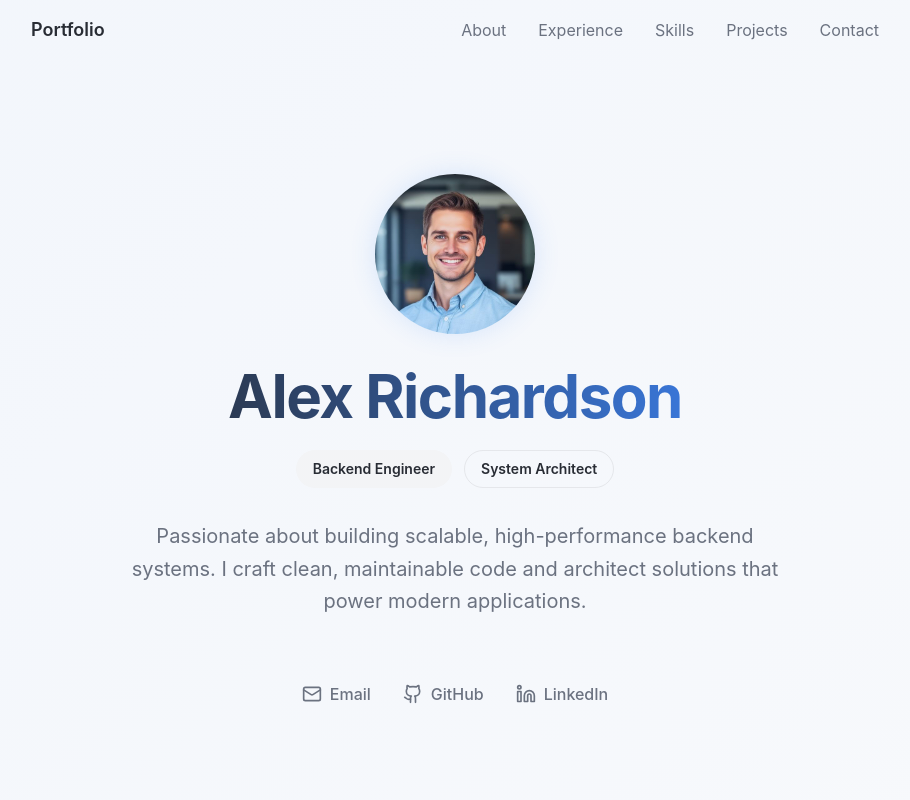
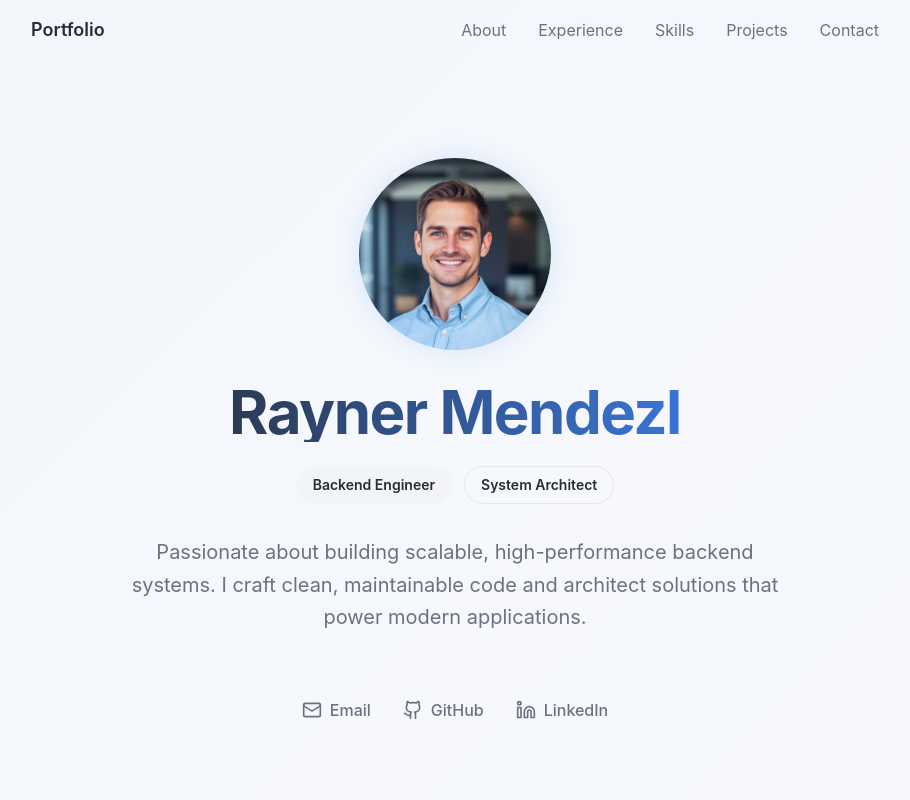
Before and after one commit to RaynerMDZ/rayner-mendez-portfolio, a React (Vite) app: page / in a window 1280 px wide. Shown: the top 800 px of the page, without its empty margins (185-1095 px from the left). Built offline with nearby package versions, Linux system fonts and the light colour scheme.

Commit message:
Update name and picture size
Update the name to "Rayner Mendezl" and increase the profile picture size by 20%.

```diff
--- a/src/components/Hero.tsx
+++ b/src/components/Hero.tsx
@@ -13,10 +13,10 @@ const Hero = () => {
           {/* Profile Picture */}
           <div className="flex justify-center mb-8">
             <div className="relative">
-              <div className="w-32 h-32 md:w-40 md:h-40 rounded-full overflow-hidden shadow-tech animate-glow">
+              <div className="w-40 h-40 md:w-48 md:h-48 rounded-full overflow-hidden shadow-tech animate-glow">
                 <img
                   src={profileImage}
-                  alt="Alex Richardson - Backend Engineer"
+                  alt="Rayner Mendezl - Backend Engineer"
                   className="w-full h-full object-cover hover-lift"
                 />
               </div>
@@ -26,7 +26,7 @@ const Hero = () => {
 
           <div className="space-y-6">
             <h1 className="text-5xl md:text-6xl font-bold tracking-tight bg-gradient-to-r from-foreground to-tech-accent bg-clip-text text-transparent">
-              Alex Richardson
+              Rayner Mendezl
             </h1>
             <div className="flex flex-wrap justify-center gap-3">
               <Badge variant="secondary" className="text-sm hover-glow px-4 py-2">
```
